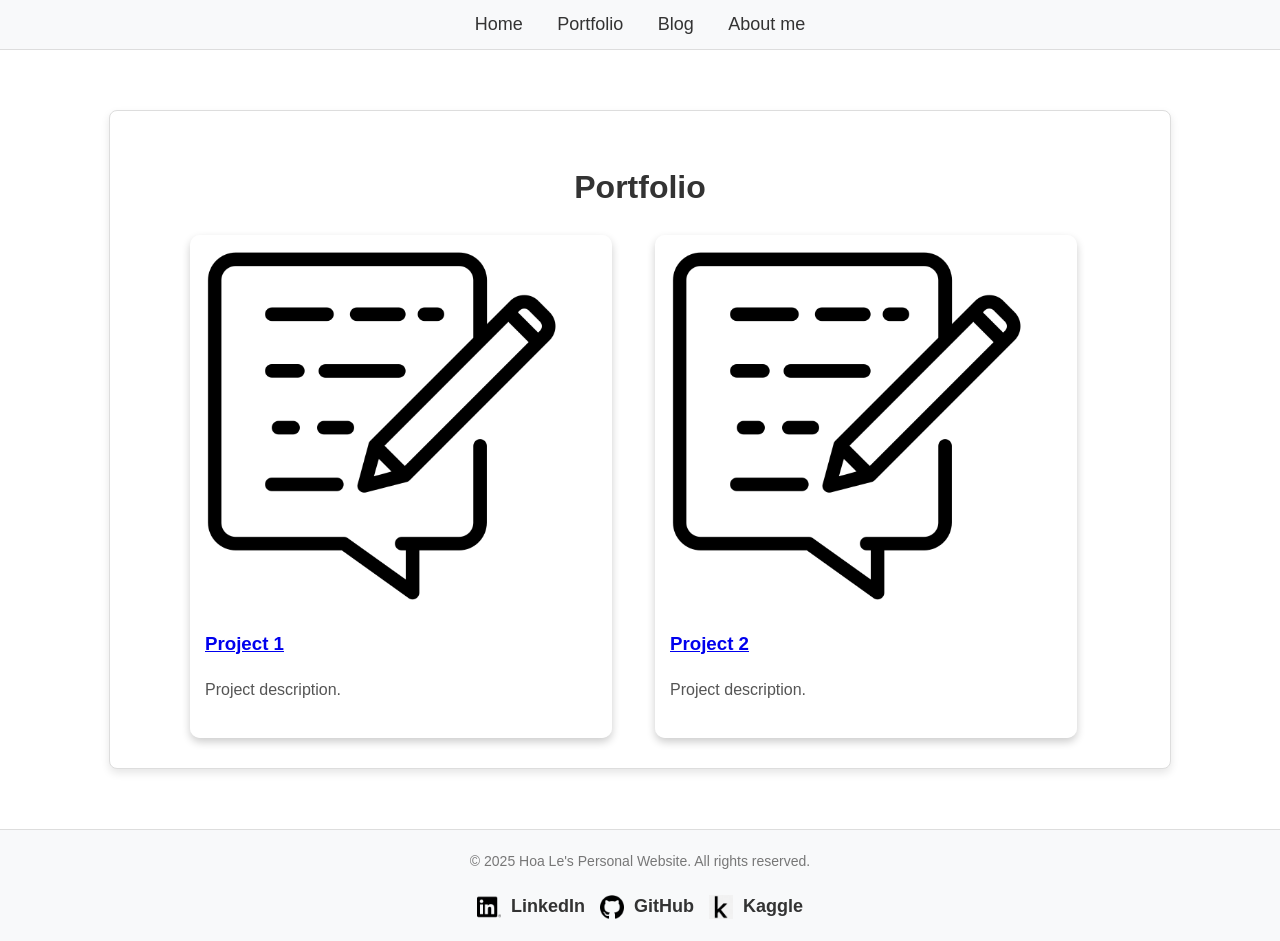
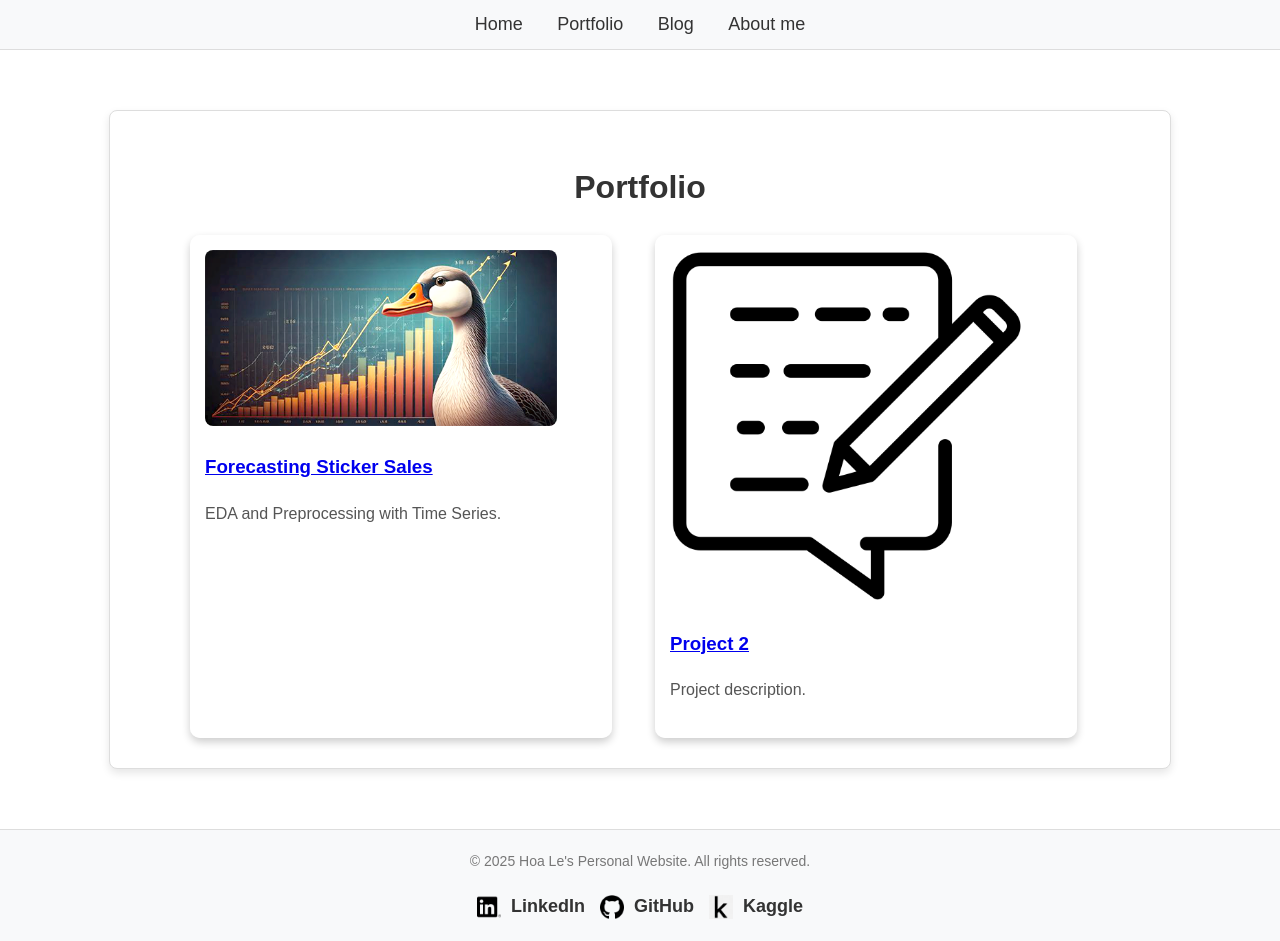
Before and after one commit to Hoale2908/hoale2908.github.io, a Jekyll site: the page built from portfolio.html, in a window 1280 px wide. Built offline with Jekyll 4.4.1, drawn with Linux system fonts in a browser that asks for light colours.

Commit message:
Update homepage background color and modify project details in portfolio

```diff
--- a/_layouts/homepage.html
+++ b/_layouts/homepage.html
@@ -12,7 +12,7 @@
                 line-height: 1.6;
                 margin: 0;
                 padding: 0;
-                background-color: #dedede; /* White background */
+                background-color: #b2b2b2; /* White background */
                 color: #333; /* Dark text for readability */
             }
 
--- a/portfolio.html
+++ b/portfolio.html
@@ -7,10 +7,10 @@ title: Portfolio
 <div class="portfolio-grid">
 
     <div class="project">
-        <img src="assets/img/blogpost.png" alt="Project 1">
+        <img src="assets/img/kaggle-forecasting-sticker-sales.png" alt="Project 1">
         <div>
-            <h3><a href="/portfolio/project1">Project 1</a></h3>
-            <p>Project description.</p>
+            <h3><a href="_posts/2025-01-27-EDA-forecasting-sales-kaggle.md">Forecasting Sticker Sales</a></h3>
+            <p>EDA and Preprocessing with Time Series.</p>
         </div>
     </div>
 
```
